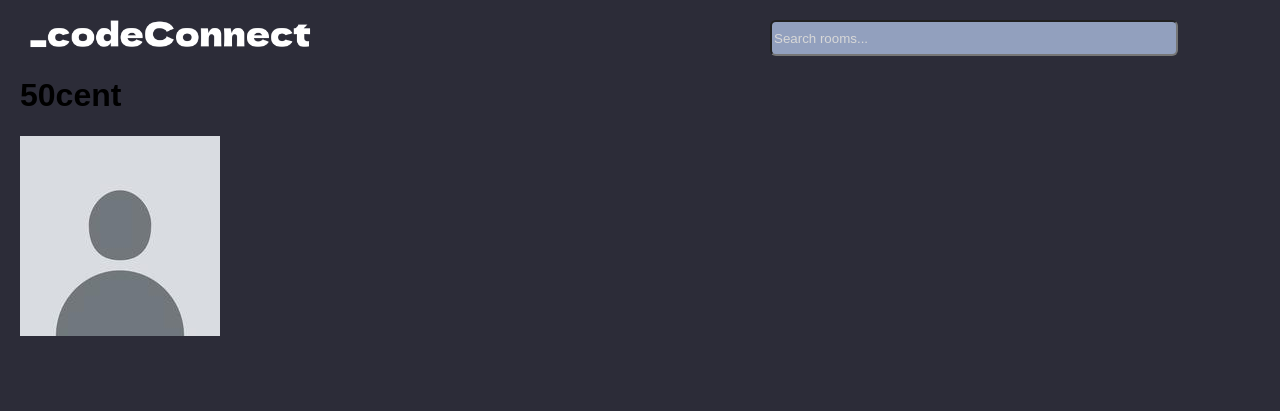
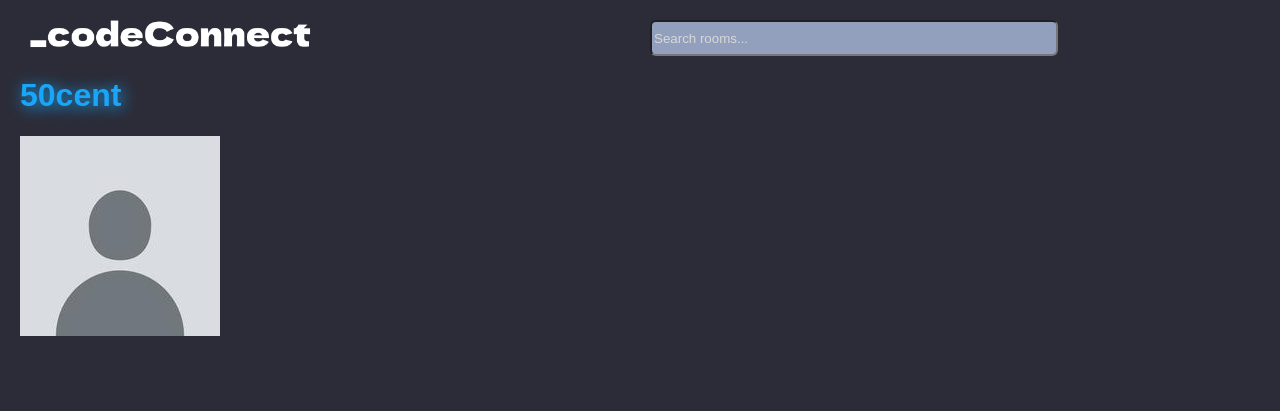
Before and after one commit to krxwczyk/kolkozaw, a Django app: page /profile/3/ in a window 1280 px wide; the page is wider, and only the part inside the window is pictured. Shown: the top 411 px of that part. Run offline with Django 4.2, Linux system fonts and the light colour scheme; data comes from the database, SQL or seed files in the repository; both versions use the stored data as it was after the commit.

Commit message:
fsfesefe

```diff
--- a/base/templates/base/profile.html
+++ b/base/templates/base/profile.html
@@ -3,6 +3,7 @@
 {% block content %}
 
 {% load static %}
+<link rel="stylesheet" href="{% static '/css/profile.css' %}">
 <h1>{{user.username}}</h1>
 <img src="{% static 'img/profile.jpg' %}" alt="">
 <div class="profile-container">
--- /dev/null
+++ b/static/css/profile.css
@@ -0,0 +1,7 @@
+h1{
+    color:rgb(25, 166, 248);
+    text-shadow: 2px 2px 15px rgb(25, 166, 248);
+}
+.navbar{
+    gap:330px
+}
--- a/static/css/style.css
+++ b/static/css/style.css
@@ -168,7 +168,7 @@ body
 
 .navbar {
     display: flex;
-    gap: 450px;
+    gap: 200px;
 }
 
 .navbar .login-redirect a {
```
Also changed, not shown: db.sqlite3.
